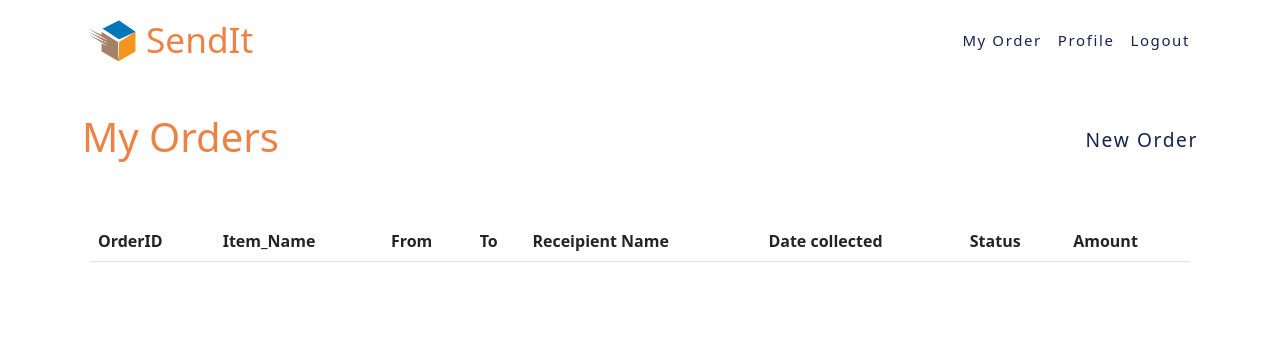
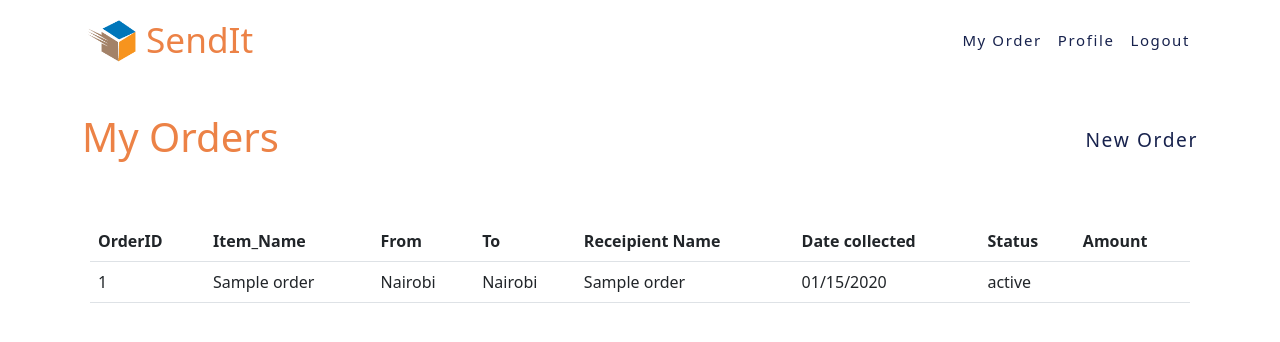
Before and after one commit to fobiero/sendy, a Django app: page /details/ in a window 1280 px wide. Shown: the top 342 px of the page. Run offline with Django 4.2, Linux system fonts and the light colour scheme; a user stored in the database is signed in; tables that the repository leaves empty hold one stand-in row (values such as "Sample post"); lists and menus that the app fills with data are empty; some libraries are stand-ins or nearby versions.

Commit message:
finish client side

```diff
--- a/order/__init__.py
+++ b/order/__init__.py
@@ -0,0 +1 @@
+default_app_config = 'order.apps.OrderConfig'
--- a/order/admin.py
+++ b/order/admin.py
@@ -3,3 +3,4 @@
 
 admin.site.register(TransportCost)
 admin.site.register(Order)
+# admin.site.register(CalcDistance)
--- a/order/apps.py
+++ b/order/apps.py
@@ -1,6 +1,8 @@
+from tabnanny import verbose
 from django.apps import AppConfig
 
 
 class OrderConfig(AppConfig):
     default_auto_field = 'django.db.models.BigAutoField'
     name = 'order'
+    verbose_name='Calculate Distance'
--- a/order/models.py
+++ b/order/models.py
@@ -14,7 +14,7 @@
         return self.to_location
 
 class Order(models.Model):
-    LOCATION_CHOICES = (('Nairobi', 'Nairobi'), ('Mombasa', 'Mombasa'), ('Kisumu', 'Kisumu'), ('Embu', 'Embu'), ('Nakuru', 'Nakuru'))
+    LOCATION_CHOICES = (('Nairobi', 'Nairobi'), ('Mombasa', 'Mombasa'), ('Kisumu', 'Kisumu'), ('Nakuru', 'Nakuru'))
 
     user = models.ForeignKey(User, on_delete=models.CASCADE)
     item_name = models.CharField(max_length=100)
@@ -26,7 +26,11 @@
     receipient_contact = models.IntegerField() #Contact
     placed_at = models.DateField(auto_now=True) #date when item was shipped
     order_status = models.CharField(max_length=100, default='on_transit') # on transit, pending or delived.
-    cost = models.ForeignKey(TransportCost, on_delete=models.CASCADE, blank=False)
+
+    price = models.ForeignKey(TransportCost,on_delete=models.CASCADE, null=True)
 
     def __str__(self):
         return self.item_name
+
+
+# calculate distance
--- a/order/templates/order/details.html
+++ b/order/templates/order/details.html
@@ -40,7 +40,7 @@
                             <td class="td-dt">{{order.receipient_name}}</td>
                             <td class="td-dt">{{order.placed_at | date:"SHORT_DATE_FORMAT"}}</td>
                             <td class="td-dt">{{order.order_status}}</td>
-                            <td class="td-dt">{{order.cost.cost}}</td>
+                            <td class="td-dt">{{order.price.cost}}</td>
                         </tr>
                         {% endfor %}
                     </table>
--- a/order/templates/order/index.html
+++ b/order/templates/order/index.html
@@ -90,7 +90,6 @@
 </section>
 
 <section class="faqs" data-aos="fade-up ">
-    <h3 class="h-tle" id="faqs">FAQ's</h3>
     <div class="container ">
         <div class="row ">
             <div class="col-md-6 ">
@@ -132,6 +131,9 @@
                     <!-- end row-1  -->
                 </div>
             </div>
+            <div class="col-md-6">
+                <h3 class="h-tle" id="faqs">Frequently Asked <br>Questions</h3>
+            </div>
 </section>
 
 {% endblock content %}
--- a/order/urls.py
+++ b/order/urls.py
@@ -8,6 +8,8 @@
     path('',views.index, name='index'),
     path('order/',views.order, name='order'),
     path('details/',views.details, name='details'),
+    # path('distance/',views.distance, name='distance'),
+
     # change view
     # path('details/',OrderListView.as_view(), name='details'),
     # path('order/',CreateOrderView.order, name='order'),
--- a/order/views.py
+++ b/order/views.py
@@ -1,4 +1,3 @@
-
 from django.shortcuts import render, redirect
 from django.contrib.auth.decorators import login_required
 # from django.contrib.auth.mixins import LoginRequiredMixin, UserPassesTestMixin
@@ -27,9 +26,25 @@
     if request.method == 'POST':
         form = Place_OrderForm(request.POST)
         if form.is_valid():
+
+            cur_price = {}
+
+            from_location = request.POST.get('from_location')
+            to_location = request.POST.get('to_location')
+
+            price = TransportCost.objects.filter(from_location = from_location, to_location = to_location)
+            print('##########')
+            print(cur_price)
+            for price in price:
+                if price.to_location == to_location and price.from_location == from_location:
+                    cur_price = price
+                    # print('##########')
+                    # print(cur_price)
             new_order = form.save(commit=False)
             new_order.user = cur_user
+            new_order.price = cur_price
             new_order.save()
+
             messages.success(request, 'update successful!')
             return redirect('details')
 
@@ -51,7 +66,7 @@
 def details(request):
     orders = Order.objects.filter(user = request.user)
 
-    return render(request, 'order/details.html')
+    return render(request, 'order/details.html',{'orders':orders})
 
 # class OrderListView(LoginRequiredMixin,ListView):
 #     model = Order
```
Also changed, not shown: migrations/__init__.py (added), order/migrations/0004_remove_order_cost.py (added), order/migrations/0005_calcdistance.py (added), order/migrations/0006_delete_calcdistance_order_price.py (added), order/templates/order/distance.html (added).
